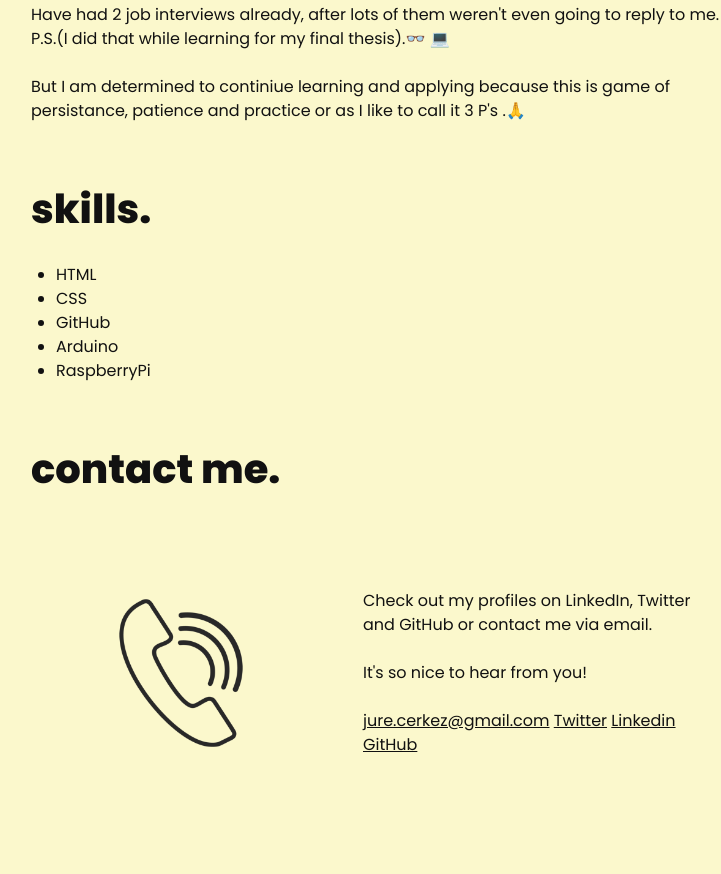
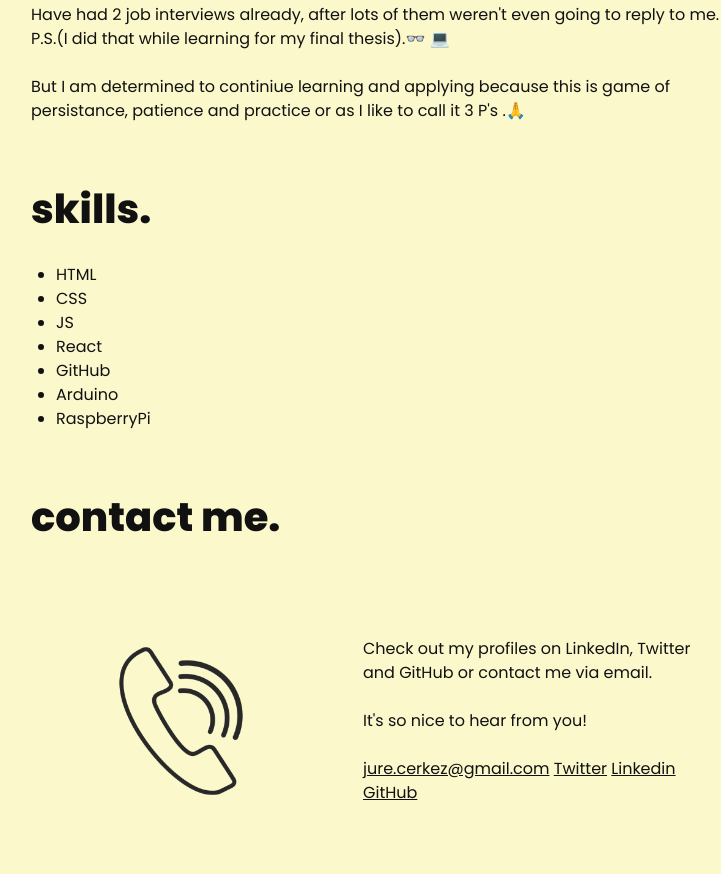
Before and after one commit to cerkezjure/personal-website, a plain HTML site: page index.html in a window 1280 px wide. Shown: the part 732-1606 px from the top of the page, without its empty margins (259-980 px from the left). Drawn offline with Linux system fonts and the light colour scheme.

Commit message:
added js and react

```diff
--- a/index.html
+++ b/index.html
@@ -58,6 +58,8 @@
             <ul>
                 <li>HTML</li>
                 <li>CSS</li>
+                <li>JS</li>
+                <li>React</li>
                 <li>GitHub</li>
                 <li>Arduino</li>
                 <li>RaspberryPi</li>
```
